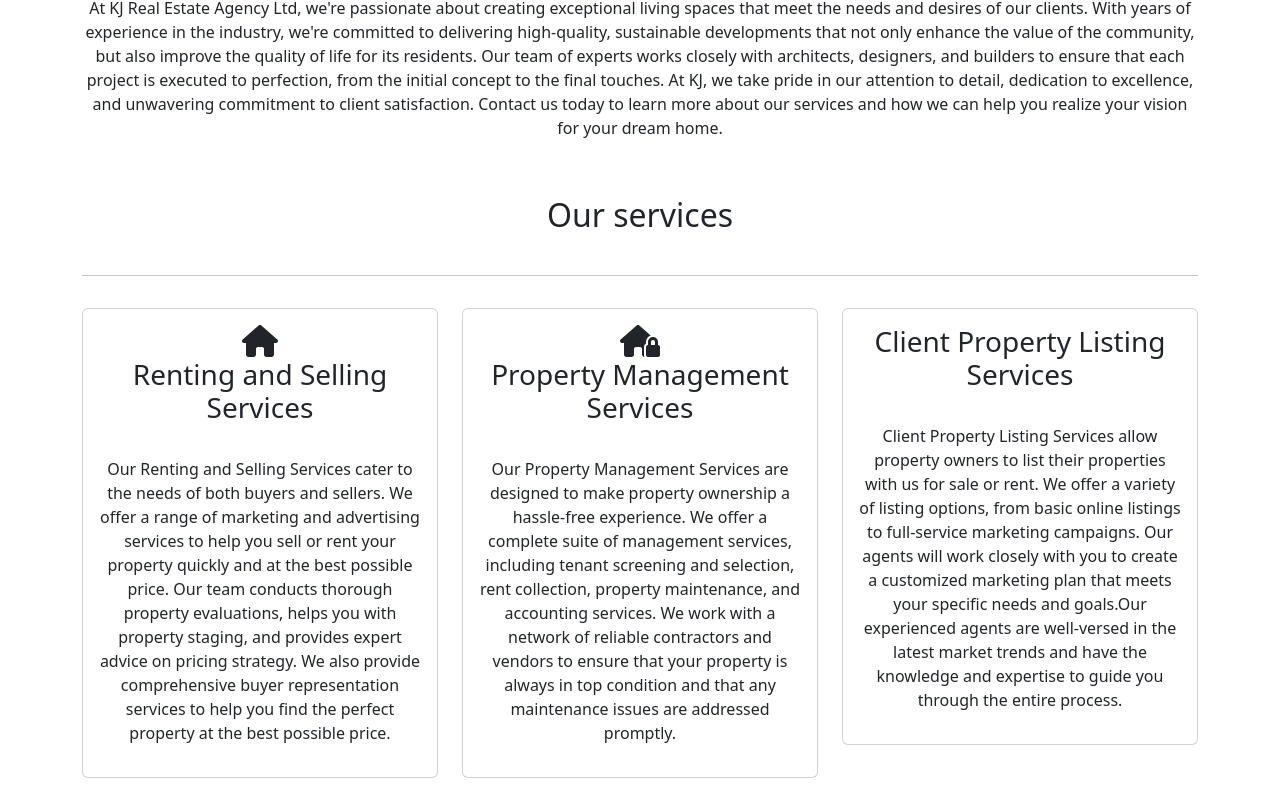
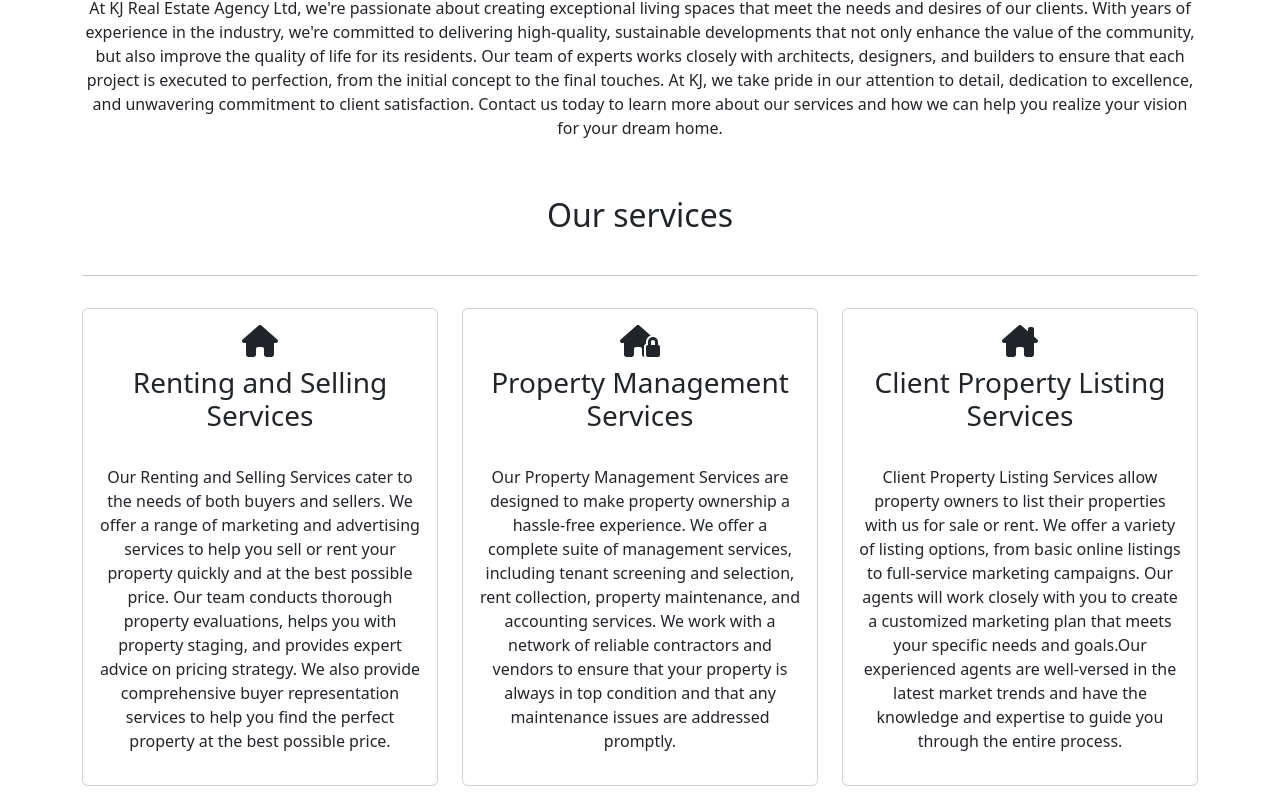
Before and after one commit to Kobby-Jones/react-deployment-with-k8s-ArgoCD, a React (Create React App) app: page / in a window 1280 px wide. Shown: the part 3613-4423 px from the top of the page. Built offline with nearby package versions, Linux system fonts and the light colour scheme.

Commit message:
Service Icon Added

```diff
--- a/src/components/ServicesCard.jsx
+++ b/src/components/ServicesCard.jsx
@@ -9,7 +9,7 @@
       <div>
         <Card className='pt-3 mt-3'>
           <Card.Title>
-            <div className="icon text-center">
+            <div className="icon text-center mb-2">
               <FontAwesomeIcon className='fs-2' icon={params.icon}/>
             </div>
             <div className="text-center">
--- a/src/components/ServicesRow.jsx
+++ b/src/components/ServicesRow.jsx
@@ -1,4 +1,4 @@
-import { faHouse, faHouseLock } from '@fortawesome/free-solid-svg-icons';
+import { faHouse, faHouseChimney, faHouseLock } from '@fortawesome/free-solid-svg-icons';
 import React from 'react';
 import { Row, Col } from 'react-bootstrap';
 import ServicesCard from './ServicesCard';
@@ -25,6 +25,7 @@
           <ServicesCard
             title={services.propertyListing.title}
             text={services.propertyListing.text}
+            icon = {faHouseChimney}
           />
         </Col>
       </Row>
```
